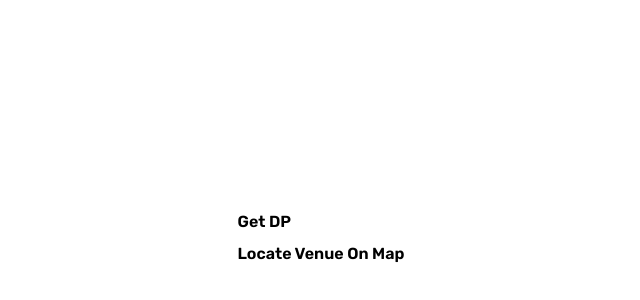
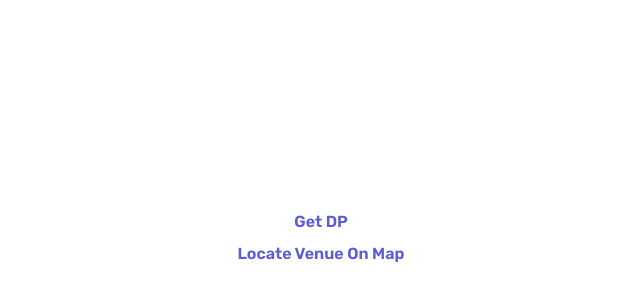
Before and after one commit to GenZtechies/gzt-hackfest, a Next.js app: page /2023/links in a window 1280 px wide. Shown: the part 158-458 px from the top of the page, without its empty margins (319-959 px from the left). Built offline with nearby package versions, Linux system fonts and the light colour scheme.

Commit message:
feat: implmeehhtsdvdvad

```diff
--- a/pages/2023/links.tsx
+++ b/pages/2023/links.tsx
@@ -17,8 +17,8 @@ const Links = () => {
         <main className="flex items-center justify-center w-screen h-screen bg-white">
             <ul className="space-y-2">
                 {links.map((link) => (
-                    <li>
-                        <Link href={link.link || "#"} className="font-semibold text-center text-black">
+                    <li key={link.name} className="text-center text-primary-purple">
+                        <Link href={link.link || "#"} target="_blank" className="font-semibold">
                             {link.name}
                         </Link>
                     </li>
```
